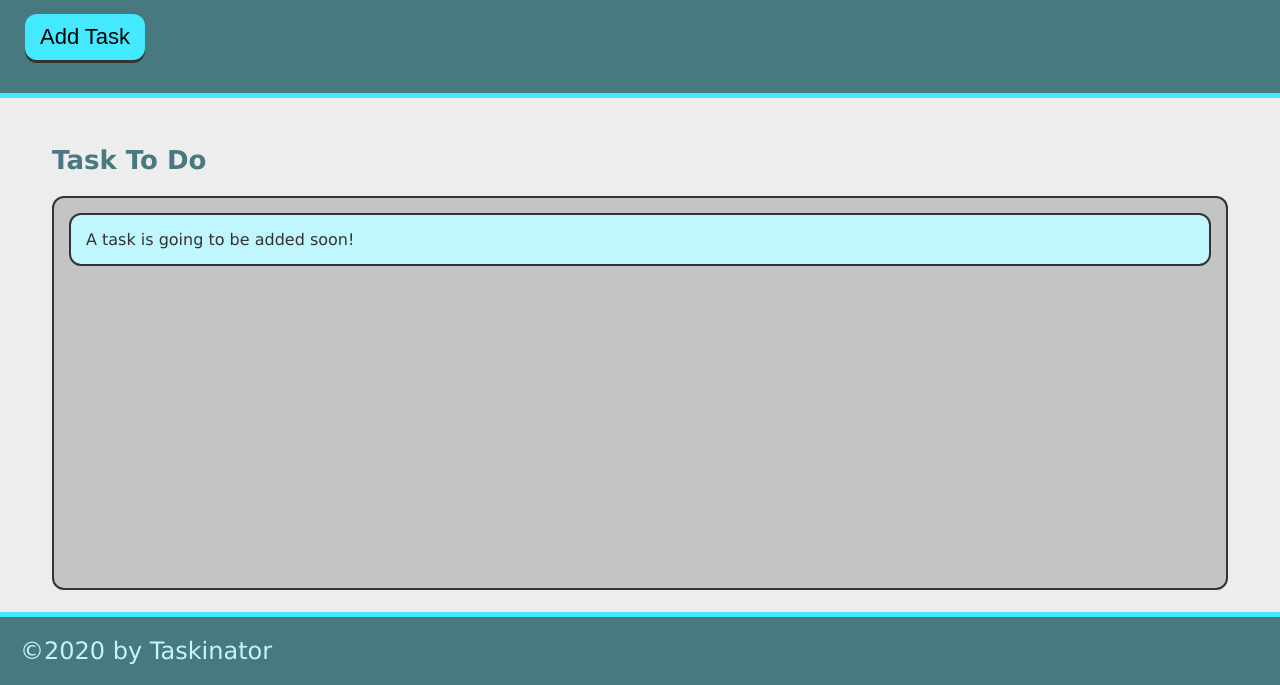
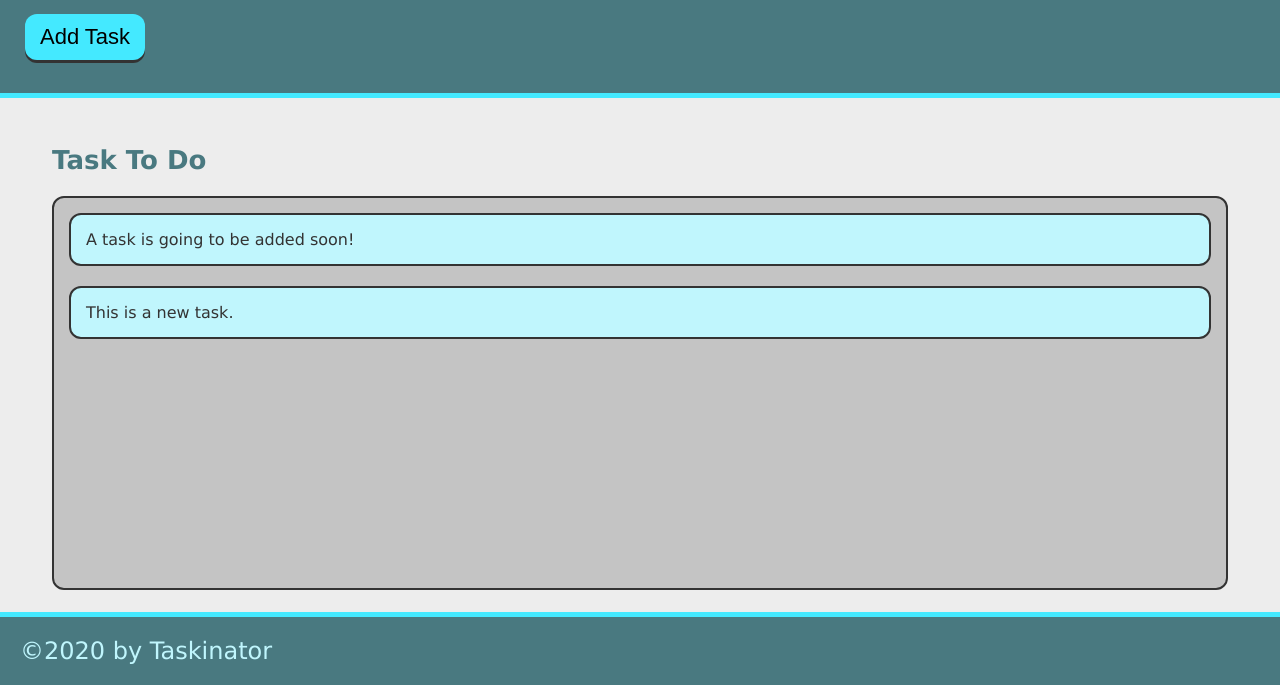
Before and after one commit to DuckArroyo/taskinator, a plain HTML site: page index.html in a window 1280 px wide. Both pictures are taken after a click on the button "Add Task". Shown: the part 115-800 px from the top of the page. Drawn offline with Linux system fonts and the light colour scheme.

Commit message:
add ability to add a task

```diff
--- a/assets/js/script.js
+++ b/assets/js/script.js
@@ -0,0 +1,17 @@
+//New Task code
+
+//defines the classes
+var buttonEl = document.querySelector("#save-task");
+var taskToDoEl = document.querySelector("#task-to-do");
+
+// defines the function "createTaskHandler" that can be called back as needed.
+var createTaskHandler = function() {
+    var listItemEl = document.createElement("li");
+    listItemEl.className = "task-item";
+    listItemEl.textContent = "This is a new task.";
+    taskToDoEl.appendChild(listItemEl);
+}
+
+//Event Listener - place after defining the function.
+//This is the callback function - aka on a button click, create a task.
+buttonEl.addEventListener("click", createTaskHandler);
--- a/index.html
+++ b/index.html
@@ -13,7 +13,7 @@
         <header>
             <h1 class="page-title">Taskinator</h1>
             <p>Click the button below to add a new task!</p>
-            <button class="btn" >Add Task</button>
+            <button class="btn" id="save-task">Add Task</button>
         </header>
 
 
@@ -21,7 +21,7 @@
 
             <section class="task-list-wrapper">
                 <h2 class="list-title">Task To Do</h2>
-                    <ul class="task-list">
+                    <ul class="task-list" id="task-to-do">
                         <li class="task-item">A task is going to be added soon!</li>
                     </ul>
             </section>
```
